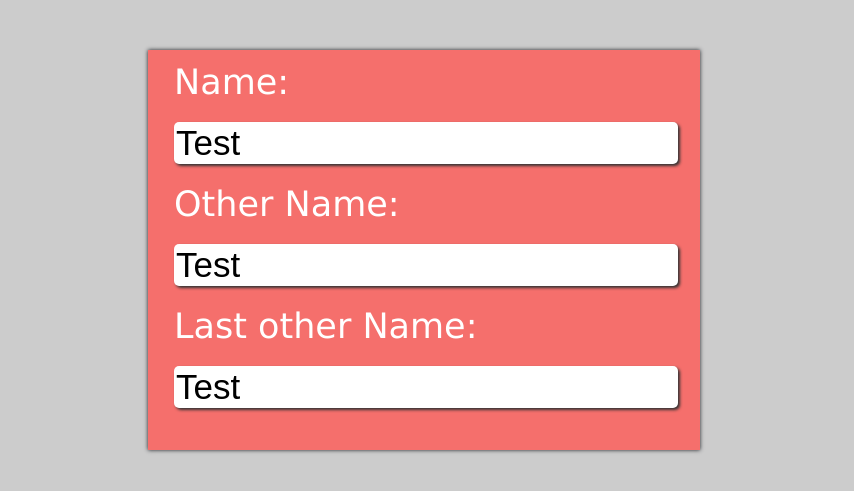
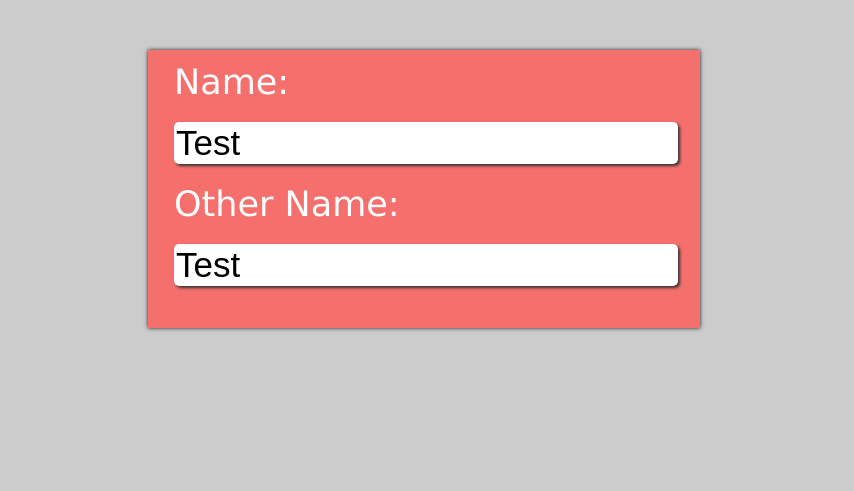
Before and after one commit to filipelinhares/autoput, a plain HTML site: page demo.html in a window 1280 px wide. Both pictures are taken after a click on the button "AutoPut". Shown: the part 145-636 px from the top of the page, without its empty margins (216-1070 px from the left). Drawn offline with nearby package versions, Linux system fonts and the light colour scheme.

Commit message:
fix only input text

```diff
--- a/demo.html
+++ b/demo.html
@@ -7,7 +7,7 @@
 	<script src="src/main.js"></script>
 	<style>
 		body{
-			font-family: verdana;
+			font-family: verdana, ubuntu, sans-serif;
 			background: #ccc;
 			color: #FFFFFF;
 			font-size: 35px;
@@ -45,8 +45,6 @@
 		<input type="text">
 		Other Name:
 		<input type="text">
-		Last other Name:
-		<input type="text">
 	</fieldset>
 </body>
 </html>
--- a/src/main.js
+++ b/src/main.js
@@ -1,20 +1,23 @@
 window.addEventListener('DOMContentLoaded', function(e) {
+
   //Cria o elemento button
   var btn = document.createElement('button');
+
   //Coloca position absolute, pra n precisar se preocupar com nada
-	btn.style.position="absolute";
-	btn.style.top="0";
+  btn.style.position = "absolute";
+  btn.style.top = "0";
 
   //Coloca um texto pra conseguirmos achar o botão
-	btn.appendChild(document.createTextNode('AutoPut'))
+  btn.appendChild(document.createTextNode('AutoPut'));
+
   //Coloca o botão no body para ser usado
   document.body.appendChild(btn);
 
   //Declara o evento, para que ele seja acionado quando clicar
-	btn.addEventListener('click', function (e) {
-		var inputs = document.getElementsByTagName('input');
+  btn.addEventListener('click', function(e) {
+    var inputs = document.querySelectorAll('input[type="text"]');
     var i = 0;
-		for(i;i < inputs.length;i++){
+    for (i; i < inputs.length; i++) {
       inputs[i].value = 'Test';
     }
     document.body.removeChild(btn);
```
Lines whose indentation alone changed are shown as unchanged.
